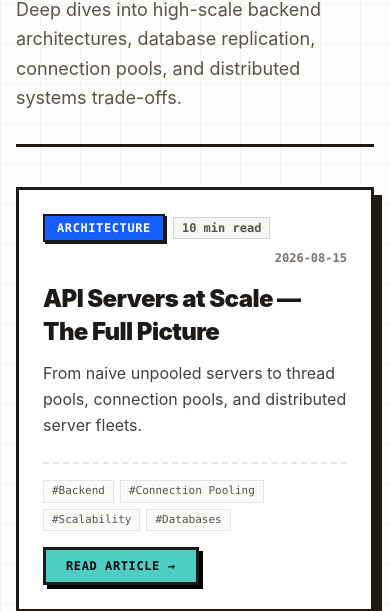
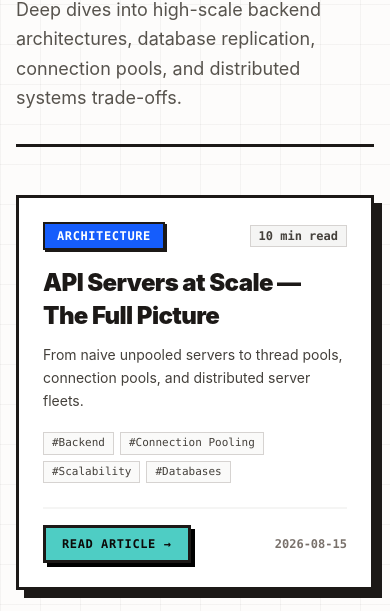
Before and after one commit to JyotimoyKashyap/system-design-labs, an Astro site in the folder apps/web/: page /blogs in a window 390 px wide. Shown: the part 236-847 px from the top of the page. Built offline with nearby package versions, Linux system fonts and the light colour scheme; Astro itself is replaced by a stand-in of ours; a web font is replaced by a local one.

Commit message:
feat(blogs): convert blog archive to responsive grid layout matching LLD and Labs

```diff
--- a/apps/web/src/pages/blogs/index.astro
+++ b/apps/web/src/pages/blogs/index.astro
@@ -13,7 +13,7 @@ const blogs = (await getCollection('blogs')).sort(
 >
   <div class="w-full">
     <!-- Header -->
-    <header class="pb-8 mb-10 border-b-3 border-stone-900">
+    <header class="pb-8 mb-12 border-b-3 border-stone-900">
       <div class="flex items-center gap-2 mb-2 font-mono text-xs font-bold uppercase tracking-wider text-blue-600">
         <span>ARCHITECTURAL WRITINGS</span>
         <span>•</span>
@@ -22,55 +22,61 @@ const blogs = (await getCollection('blogs')).sort(
       <h1 class="font-serif italic font-black text-4xl sm:text-5xl text-stone-900 mb-3">
         System Design Blogs
       </h1>
-      <p class="text-stone-600 text-lg font-sans leading-relaxed">
+      <p class="text-stone-600 text-lg font-sans leading-relaxed max-w-3xl">
         Deep dives into high-scale backend architectures, database replication, connection pools, and distributed systems trade-offs.
       </p>
     </header>
 
-    <!-- Blogs List -->
-    <div class="space-y-6">
+    <!-- Blogs Grid (Matching LLD and Labs Grid) -->
+    <div class="grid grid-cols-1 md:grid-cols-2 lg:grid-cols-3 gap-8">
       {blogs.map((post) => (
-        <article class="bg-white border-3 border-stone-900 p-6 sm:p-8 shadow-[8px_8px_0px_0px_rgba(28,25,23,1)] hover:-translate-x-1 hover:-translate-y-1 hover:shadow-[12px_12px_0px_0px_rgba(28,25,23,1)] transition-all">
-          <div class="flex flex-wrap items-center gap-2 mb-4">
+        <article class="bg-white border-3 border-stone-900 p-6 sm:p-7 shadow-[8px_8px_0px_0px_rgba(28,25,23,1)] hover:-translate-x-1 hover:-translate-y-1 hover:shadow-[12px_12px_0px_0px_rgba(28,25,23,1)] transition-all flex flex-col justify-between">
+          <div>
+            <!-- Top Badges & Meta -->
+            <div class="flex items-center justify-between gap-2 mb-4">
               <span class="px-3 py-1 font-mono text-xs font-black uppercase tracking-wider bg-blue-600 text-white border-2 border-stone-900 shadow-[2px_2px_0px_0px_rgba(28,25,23,1)]">
                 {post.data.category}
               </span>
               {post.data.readTimeMinutes && (
-              <span class="font-mono text-xs font-bold text-stone-600 bg-stone-100 px-2 py-0.5 border border-stone-300">
+                <span class="font-mono text-xs font-bold text-stone-700 bg-stone-100 px-2 py-0.5 border border-stone-300">
                   {post.data.readTimeMinutes} min read
                 </span>
               )}
-            <span class="font-mono text-xs text-stone-500 ml-auto font-bold">
-              {post.data.publishedAt}
-            </span>
             </div>
 
-          <!-- Non-italic, bold sans-serif card title -->
-          <h2 class="font-sans font-black text-2xl sm:text-3xl text-stone-900 mb-3 leading-snug tracking-tight not-italic">
+            <!-- Card Title: Non-italic, bold sans-serif -->
+            <h2 class="font-sans font-black text-2xl text-stone-900 mb-3 leading-snug tracking-tight not-italic">
               <a href={`/blogs/${post.id}`} class="hover:text-blue-600 transition-colors no-underline text-stone-900">
                 {post.data.title}
               </a>
             </h2>
 
-          <p class="text-stone-700 text-base leading-relaxed mb-6 font-sans">
+            <p class="text-stone-700 text-sm leading-relaxed mb-5 font-sans">
               {post.data.description}
             </p>
 
-          <div class="pt-4 border-t-2 border-dashed border-stone-200 flex flex-wrap items-center justify-between gap-4">
-            <div class="flex flex-wrap gap-1.5">
+            <!-- Tags -->
+            <div class="flex flex-wrap gap-1.5 mb-6">
               {post.data.tags.map((tag) => (
-                <span class="font-mono text-[11px] text-stone-600 bg-stone-50 px-2 py-0.5 border border-stone-200">
+                <span class="font-mono text-[11px] text-stone-700 bg-stone-50 px-2 py-0.5 border border-stone-300">
                   #{tag}
                 </span>
               ))}
             </div>
+          </div>
 
+          <!-- Bottom Actions with Signature Boxy Brutalist Button -->
+          <div class="pt-4 border-t-2 border-stone-100 flex items-center justify-between gap-3">
             <a
               href={`/blogs/${post.id}`}
-              class="px-5 py-2 bg-[#4ECDC4] text-stone-950 font-mono text-xs font-black uppercase tracking-wider border-3 border-stone-900 shadow-[4px_4px_0px_0px_rgba(0,0,0,1)] hover:-translate-x-0.5 hover:-translate-y-0.5 hover:shadow-[6px_6px_0px_0px_rgba(0,0,0,1)] no-underline transition-all"
+              class="px-4 py-2 bg-[#4ECDC4] text-stone-950 font-mono text-xs font-black uppercase tracking-wider border-3 border-stone-900 shadow-[4px_4px_0px_0px_rgba(0,0,0,1)] hover:-translate-x-0.5 hover:-translate-y-0.5 hover:shadow-[6px_6px_0px_0px_rgba(0,0,0,1)] no-underline transition-all"
             >
               Read Article &rarr;
             </a>
+
+            <span class="font-mono text-xs text-stone-500 font-bold">
+              {post.data.publishedAt}
+            </span>
           </div>
         </article>
       ))}
```
Lines whose indentation alone changed are shown as unchanged.
